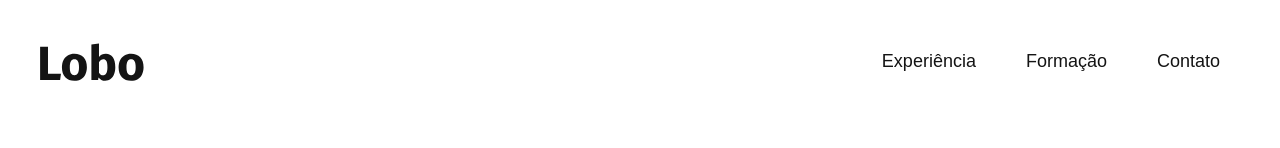
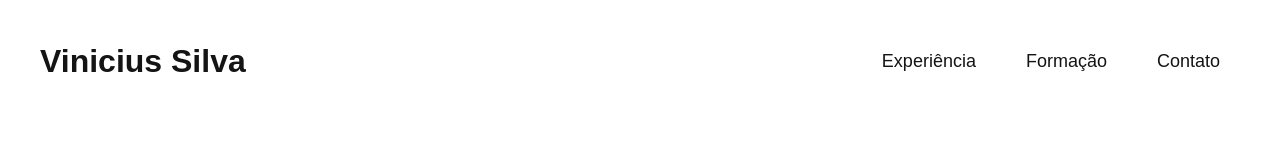
Before and after one commit to viniciusvss120/viniciusvss120.github.io, a plain HTML site: page index.html in a window 1280 px wide. Shown: the top 148 px of the page. Drawn offline with Linux system fonts and the light colour scheme.

Commit message:
Colocando o nome no inicio da pagina

```diff
--- a/index.html
+++ b/index.html
@@ -14,7 +14,7 @@
 </head>
 <body>
     <header class="header">
-        <img src="img/marca.svg" alt="lobo" width="104" height="38">
+        <h1>Vinicius Silva</h1>
         <nav>
             <ul class="header-menu">
                 <li><a href="#experiencia">Experiência</a></li>
```
